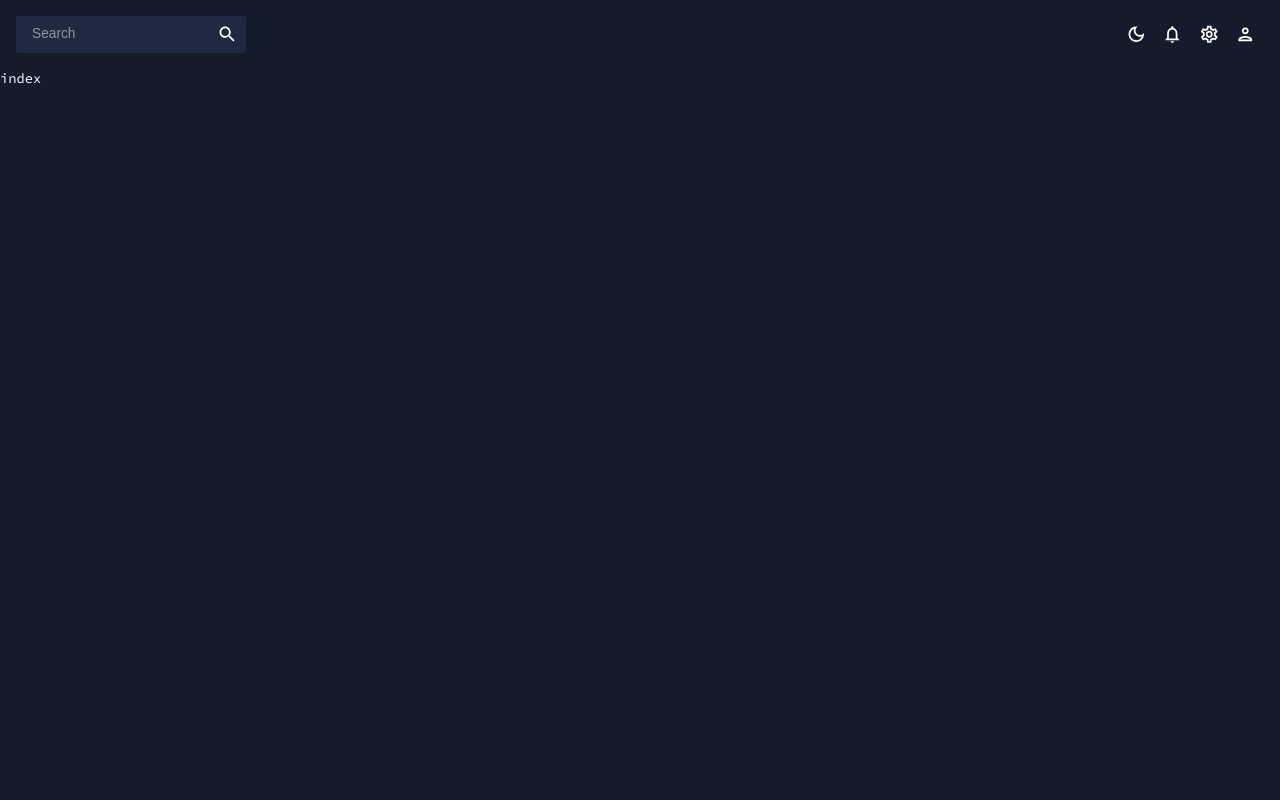
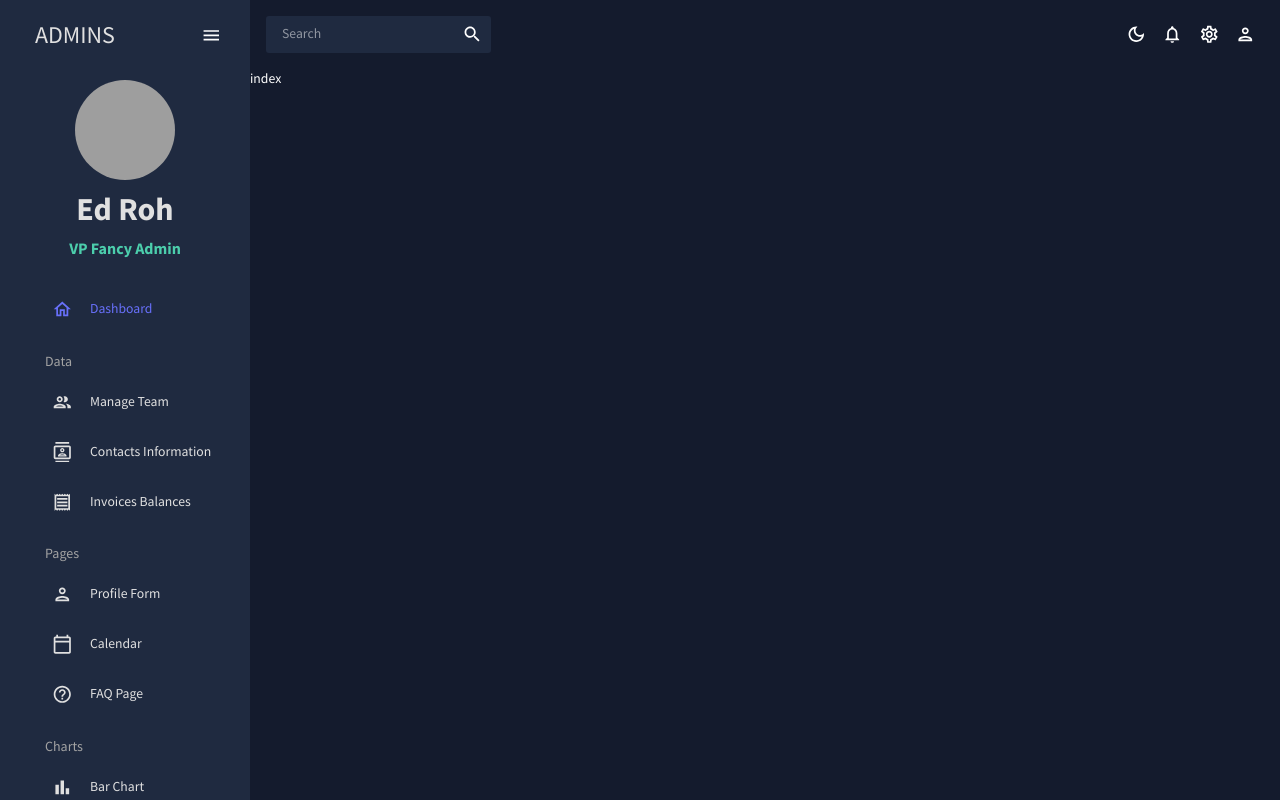
Before and after one commit to foullanifatimazohra/Dashboard-React-JS-MUI, a React (Create React App) app: page / in a window 1280 px wide. Shown: the top 800 px of the page. Built offline with nearby package versions, Linux system fonts and the light colour scheme; grey boxes are pictures that could not be loaded.

Commit message:
feat : complete side bar

```diff
--- a/src/App.jsx
+++ b/src/App.jsx
@@ -12,7 +12,7 @@ function App() {
     <ColorModeContext.Provider value={colorMode}>
       <ThemeProvider theme={theme}>
         <CssBaseline />
-        <div className="App">
+        <div className="app">
           <SideBar />
           <main className="content">
             <TopBar />
--- a/src/components/layouts/SideBar.jsx
+++ b/src/components/layouts/SideBar.jsx
@@ -1,5 +1,6 @@
 import { useState } from "react";
-import { ProSidebar, Menu, Sidebar, MenuItem } from "react-pro-sidebar";
+import { Menu, Sidebar, MenuItem } from "react-pro-sidebar";
+//import "react-pro-sidebar/dist/css/styles.css";
 import { Box, Typography, useTheme, IconButton } from "@mui/material";
 import { Link } from "react-router-dom";
 import { tokens } from "../../theme";
@@ -17,7 +18,27 @@ import TimelineOutlinedIcon from "@mui/icons-material/TimelineOutlined";
 import MenuOutlinedIcon from "@mui/icons-material/MenuOutlined";
 import MapOutlinedIcon from "@mui/icons-material/MapOutlined";
 
+const Item = ({ title, to, icon, selected, setSelected }) => {
+  const theme = useTheme();
+  const colors = tokens(theme.palette.mode);
+  return (
+    <Link to={to}>
+      <MenuItem
+        active={selected === title}
+        style={{
+          color: colors.grey[100],
+        }}
+        onClick={() => setSelected(title)}
+        icon={icon}
+      >
+        <Typography>{title}</Typography>
+      </MenuItem>
+    </Link>
+  );
+};
+
 function SideBar() {
+  //const { collapseSidebar } = useProSidebar();
   const theme = useTheme();
   const colors = tokens(theme.palette.mode);
   const [isCollapsed, setIsCollapsed] = useState(false);
@@ -26,23 +47,192 @@ function SideBar() {
   return (
     <Box
       sx={{
-        "& .pro-sidebar-inner": {
+        "& .css-dip3t8": {
           background: `${colors.primary[400]} !important`,
+        },
+        "& .css-1wvake5": {
+          borderRightWidth: " 0px !important",
         },
         "& .pro-icon-wrapper": {
           backgroundColor: "transparent !important",
         },
-        "& .pro-inner-item": {
-          padding: "5px 35px 5px 20px !important",
+        "& .ps-menuitem-root": {
+          padding: "0px !important",
         },
-        "& .pro-inner-item:hover": {
+        "& .ps-menu-button:hover": {
           color: "#868dfb !important",
         },
-        "& .pro-menu-item.active": {
+        "& .ps-active": {
           color: "#6870fa !important",
         },
       }}
-    ></Box>
+    >
+      <Sidebar collapsed={isCollapsed}>
+        <Menu iconShape="square">
+          {/* LOGO AND MENU ICON */}
+          <MenuItem
+            onClick={() => setIsCollapsed(!isCollapsed)}
+            icon={isCollapsed ? <MenuOutlinedIcon /> : undefined}
+            style={{
+              margin: "10px 0 20px 0",
+              color: colors.grey[100],
+            }}
+          >
+            {!isCollapsed && (
+              <Box
+                display="flex"
+                justifyContent="space-between"
+                alignItems="center"
+                ml="15px"
+              >
+                <Typography variant="h3" color={colors.grey[100]}>
+                  ADMINS
+                </Typography>
+                <IconButton onClick={() => setIsCollapsed(!isCollapsed)}>
+                  <MenuOutlinedIcon />
+                </IconButton>
+              </Box>
+            )}
+          </MenuItem>
+          {/* USER BOX */}
+          {!isCollapsed && (
+            <Box mb="25px">
+              <Box display="flex" justifyContent="center" alignItems="center">
+                <img
+                  src="../../assets/user.png"
+                  alt="Prodile user"
+                  width="100px"
+                  height="100px"
+                  style={{ cursor: "pointer", borderRadius: "50%" }}
+                />
+              </Box>
+              <Box textAlign="center">
+                <Typography
+                  variant="h2"
+                  color={colors.grey[100]}
+                  fontWeight="bold"
+                  sx={{ m: "10px 0 0 0" }}
+                >
+                  Ed Roh
+                </Typography>
+                <Typography
+                  variant="h5"
+                  color={colors.greenAccent[500]}
+                  fontWeight="bold"
+                  sx={{ m: "10px 0 0 0" }}
+                >
+                  VP Fancy Admin
+                </Typography>
+              </Box>
+            </Box>
+          )}
+          {/* MENU ITEMS  */}
+          <Box paddingLeft={isCollapsed ? undefined : "10%"}>
+            <Item
+              title="Dashboard"
+              to="/"
+              icon={<HomeOutlinedIcon />}
+              selected={selected}
+              setSelected={setSelected}
+            />
+
+            <Typography
+              variant="h6"
+              color={colors.grey[300]}
+              sx={{ m: "15px 0 5px 20px" }}
+            >
+              Data
+            </Typography>
+            <Item
+              title="Manage Team"
+              to="/team"
+              icon={<PeopleOutlinedIcon />}
+              selected={selected}
+              setSelected={setSelected}
+            />
+            <Item
+              title="Contacts Information"
+              to="/contacts"
+              icon={<ContactsOutlinedIcon />}
+              selected={selected}
+              setSelected={setSelected}
+            />
+            <Item
+              title="Invoices Balances"
+              to="/invoices"
+              icon={<ReceiptOutlinedIcon />}
+              selected={selected}
+              setSelected={setSelected}
+            />
+
+            <Typography
+              variant="h6"
+              color={colors.grey[300]}
+              sx={{ m: "15px 0 5px 20px" }}
+            >
+              Pages
+            </Typography>
+            <Item
+              title="Profile Form"
+              to="/form"
+              icon={<PersonOutlinedIcon />}
+              selected={selected}
+              setSelected={setSelected}
+            />
+            <Item
+              title="Calendar"
+              to="/calendar"
+              icon={<CalendarTodayOutlinedIcon />}
+              selected={selected}
+              setSelected={setSelected}
+            />
+            <Item
+              title="FAQ Page"
+              to="/faq"
+              icon={<HelpOutlineOutlinedIcon />}
+              selected={selected}
+              setSelected={setSelected}
+            />
+
+            <Typography
+              variant="h6"
+              color={colors.grey[300]}
+              sx={{ m: "15px 0 5px 20px" }}
+            >
+              Charts
+            </Typography>
+            <Item
+              title="Bar Chart"
+              to="/bar"
+              icon={<BarChartOutlinedIcon />}
+              selected={selected}
+              setSelected={setSelected}
+            />
+            <Item
+              title="Pie Chart"
+              to="/pie"
+              icon={<PieChartOutlineOutlinedIcon />}
+              selected={selected}
+              setSelected={setSelected}
+            />
+            <Item
+              title="Line Chart"
+              to="/line"
+              icon={<TimelineOutlinedIcon />}
+              selected={selected}
+              setSelected={setSelected}
+            />
+            <Item
+              title="Geography Chart"
+              to="/geography"
+              icon={<MapOutlinedIcon />}
+              selected={selected}
+              setSelected={setSelected}
+            />
+          </Box>
+        </Menu>
+      </Sidebar>
+    </Box>
   );
 }
 
--- a/src/index.css
+++ b/src/index.css
@@ -1,24 +1,30 @@
-@import url("https://fonts.googleapis.com/css2?family=Source+Code+Pro:wght@400;600;700&display=swap");
+@import url("https://fonts.googleapis.com/css2?family=Source+Sans+Pro:wght@400;600;700&display=swap");
 
-*,
-body {
-  margin: 0;
-  padding: 0;
-  font-family: "Source Code Pro", monospace;
+html,
+body,
+#root,
+.app {
+  height: 100%;
+  width: 100%;
+  font-family: "Source Sans Pro", sans-serif;
+}
+.content {
+  width: 100%;
 }
 
-code {
-  font-family: "Source Code Pro", monospace;
+.app {
+  display: flex;
+  flex-direction: row;
 }
 
 ::-webkit-scrollbar {
   display: none;
 }
 
-#root,
-.app,
-.content {
-  height: 100%;
-  width: 100%;
-  font-family: "Source Sans Pro", sans-serif;
+a,
+a:hover,
+a:focus,
+a:active {
+  text-decoration: none;
+  color: inherit;
 }
```
